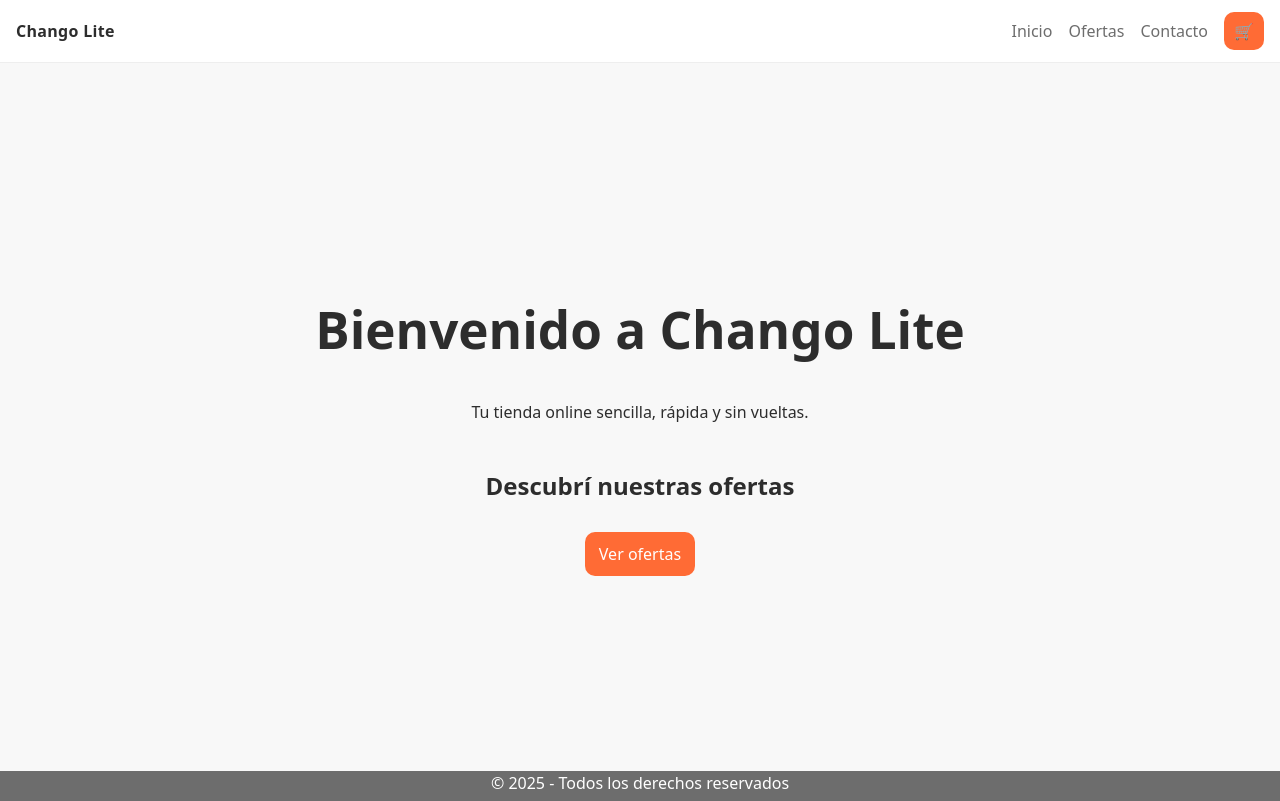
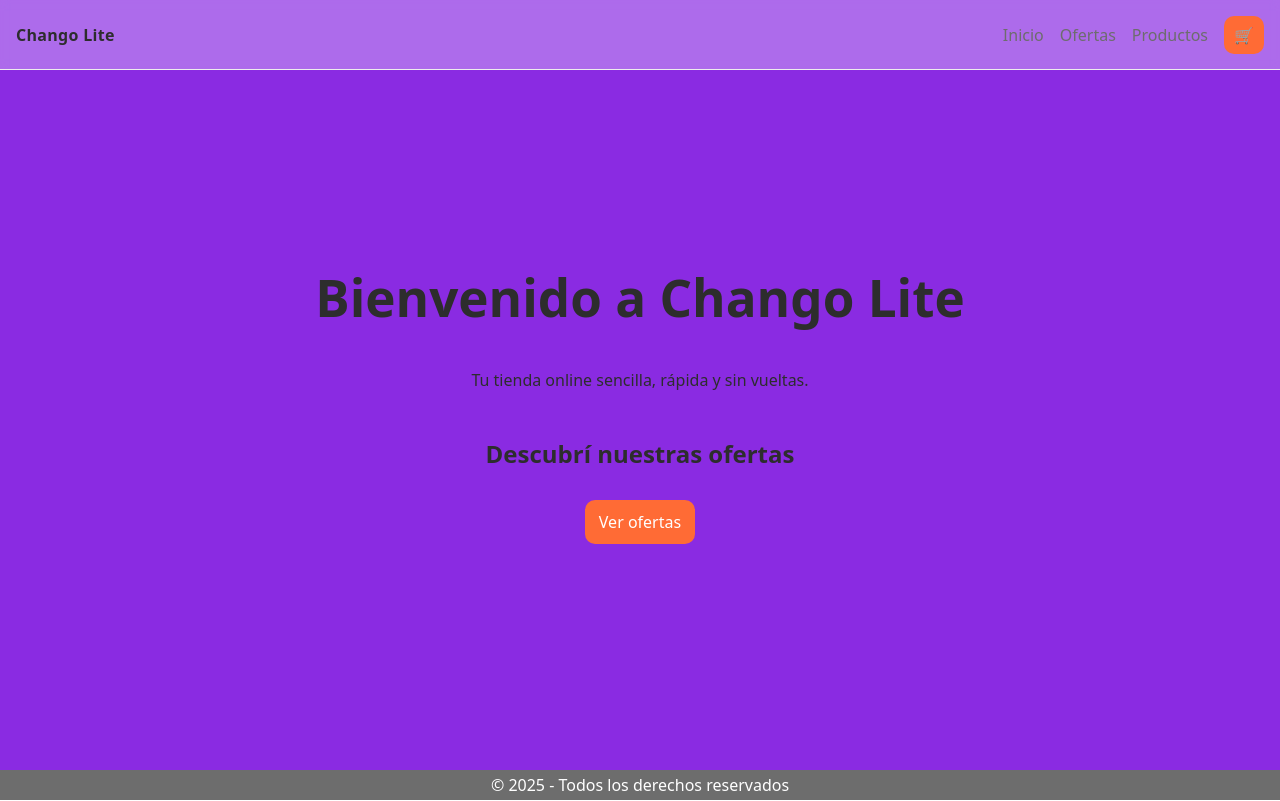
Before and after one commit to Miguel6/TalentoTech-React, a React (Vite) app in the folder changoLite/: page / in a window 1280 px wide. Built offline with nearby package versions, Linux system fonts and the light colour scheme.

Commit message:
Se mejora footer y tambien se mejoran estilos

```diff
--- a/changoLite/src/components/footer.jsx
+++ b/changoLite/src/components/footer.jsx
@@ -1,5 +1,5 @@
 import React from "react";
-import { APP, ICON  } from './../models/constants.js';
+import { APP  } from './../models/constants.js';
 import './../styles/footer.css'
 
 export default function Footer() {
--- a/changoLite/src/components/navBar.jsx
+++ b/changoLite/src/components/navBar.jsx
@@ -1,11 +1,10 @@
-import React, { useState } from 'react'
+import React, {useState} from 'react'
 
 export default function NavBar() {
     const [open, setOpen] = useState(false)
 
     return (
         <header className="navbar">
-            <div className="nav-inner">
             <a className="brand" href="/changoLite/public">Chango Lite</a>
             <button
                 className="burger"
@@ -18,10 +17,9 @@ export default function NavBar() {
             <nav className={`nav-links ${open ? 'open' : ''}`}>
                 <a href="changoLite/src/components/navBar.jsx#home">Inicio</a>
                 <a href="changoLite/src/components/navBar.jsx#ofertas">Ofertas</a>
-                    <a href="changoLite/src/components/navBar.jsx#contacto">Contacto</a>
+                <a href="changoLite/src/components/navBar.jsx#productos">Productos</a>
                 <button className="cart-btn" title="Carrito">🛒</button>
             </nav>
-            </div>
         </header>
     )
 }
--- a/changoLite/src/styles/footer.css
+++ b/changoLite/src/styles/footer.css
@@ -6,7 +6,3 @@ footer {
     align-items: center;
     background-color: var(--light-gray);
 }
-footer span{
-    height: var(--footer-height);
-
-}
--- a/changoLite/src/styles/global.css
+++ b/changoLite/src/styles/global.css
@@ -16,17 +16,16 @@ body {
 }
 
 
-
 /* NavBar */
 .navbar {
-    position: sticky;
+    height: var(--header-height);
+    position: fixed;
     top: 0;
     z-index: 50;
-    background: var(--white);
     border-bottom: 1px solid #eee;
-}
-
-.nav-inner {
+    background: rgba(255, 255, 255, .3);
+    -webkit-backdrop-filter: blur(5px);
+    backdrop-filter: blur(5px);
     display: flex;
     align-items: center;
     justify-content: space-between;
--- a/changoLite/src/styles/home.css
+++ b/changoLite/src/styles/home.css
@@ -3,13 +3,14 @@
 }
 
 .container {
+    background-color: blueviolet;
     max-width: 100%;
     margin: 0 auto;
     padding: 24px 16px;
     align-items: center;
     justify-content: center;
     display: flex;
-    height: calc(100% - var(--footer-height) - var(--header-height) - 22px);
+    height: calc(100% - var(--footer-height));
 }
 
 .main-content {
--- a/changoLite/src/styles/tokens.css
+++ b/changoLite/src/styles/tokens.css
@@ -8,6 +8,6 @@
     --light-gray: #6d6d6d;
 
     /* Altos*/
-    --header-height: 40px;
+    --header-height: 70px;
     --footer-height: 30px;
 }
```
Lines whose indentation alone changed are shown as unchanged.
